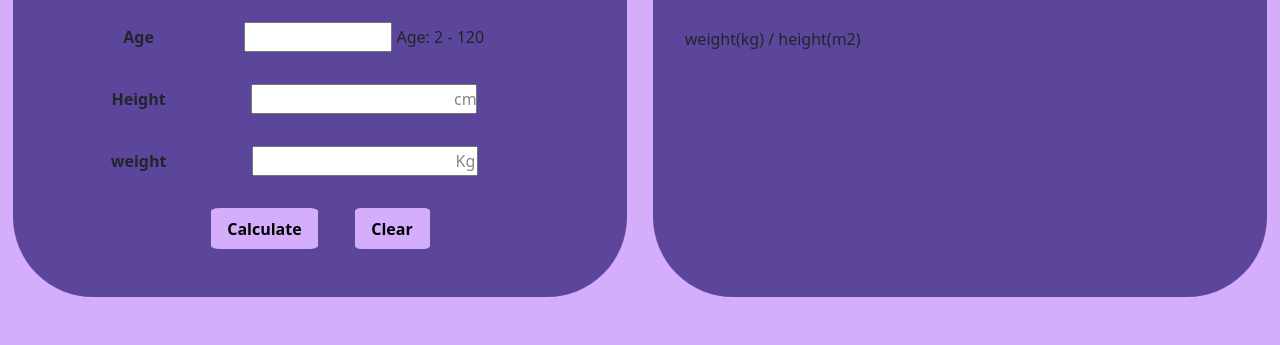
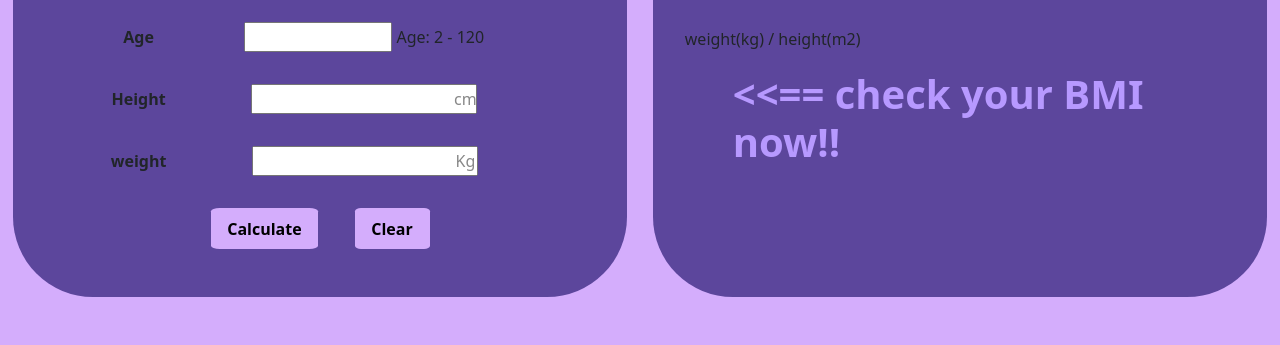
Before and after one commit to Dikshita-Kothari/BMI-calculator, a plain HTML site: page index.html in a window 1280 px wide. Shown: the part 708-1053 px from the top of the page. Drawn offline with nearby package versions, Linux system fonts and the light colour scheme.

Commit message:
try to fill the empty space

```diff
--- a/index.html
+++ b/index.html
@@ -98,6 +98,7 @@
             <div class="info-cal">
                 <h3>Formula to caluculate BMI</h3>
                 <p>weight(kg) / height(m2)</p>
+                <h1><<== check your BMI now!!</h1>
                 <h3 id="result-title"></h3>
                 <p id="result-info"></p>
             </div>
```
